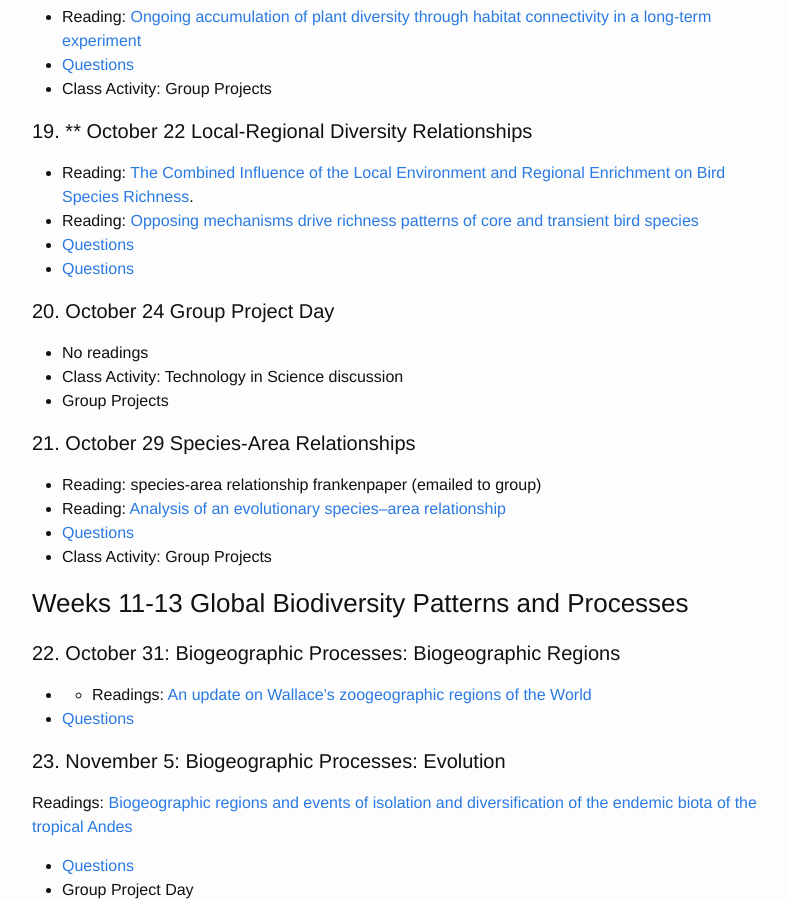
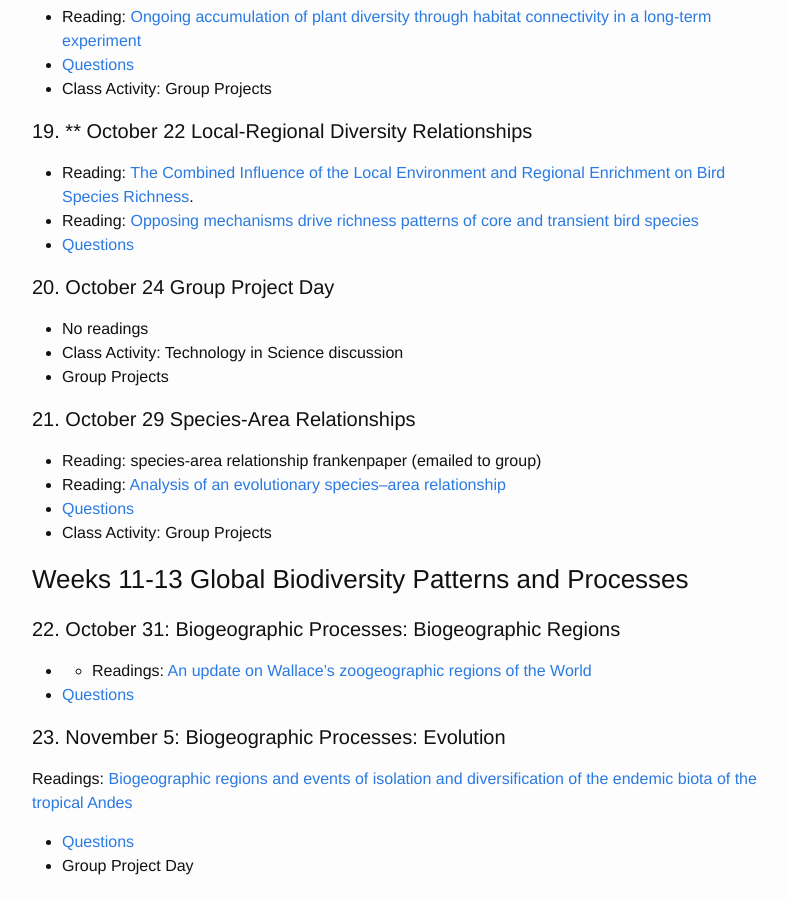
Before and after one commit to skmorgane/biodiversity-course, a Jekyll site: the page built from schedule.md, in a window 1280 px wide and 900 px high, scrolled down 3476 px. Shown: the whole window, without its empty margins (238-1025 px from the left). Built offline with Jekyll 4.4.1, drawn with Linux system fonts in a browser that asks for light colours.

Commit message:
Removes old link for local regional

```diff
--- a/schedule.md
+++ b/schedule.md
@@ -115,7 +115,6 @@ CHOOSE 1 PAPER TO READ FOR CLASS.
 #### 19. ** October 22 Local-Regional Diversity Relationships
 * Reading: [The Combined Influence of the Local Environment and Regional Enrichment on Bird Species Richness](https://doi.org/10.1086/649578).
 * Reading: [Opposing mechanisms drive richness patterns of core and transient bird species](https://www.jstor.org/stable/10.1086/669903)
-* [Questions]({{ site.baseurl }}/questions/core-transient)
 * [Questions]({{ site.baseurl }}/questions/localregional)
 
 #### 20. October 24 Group Project Day
```
